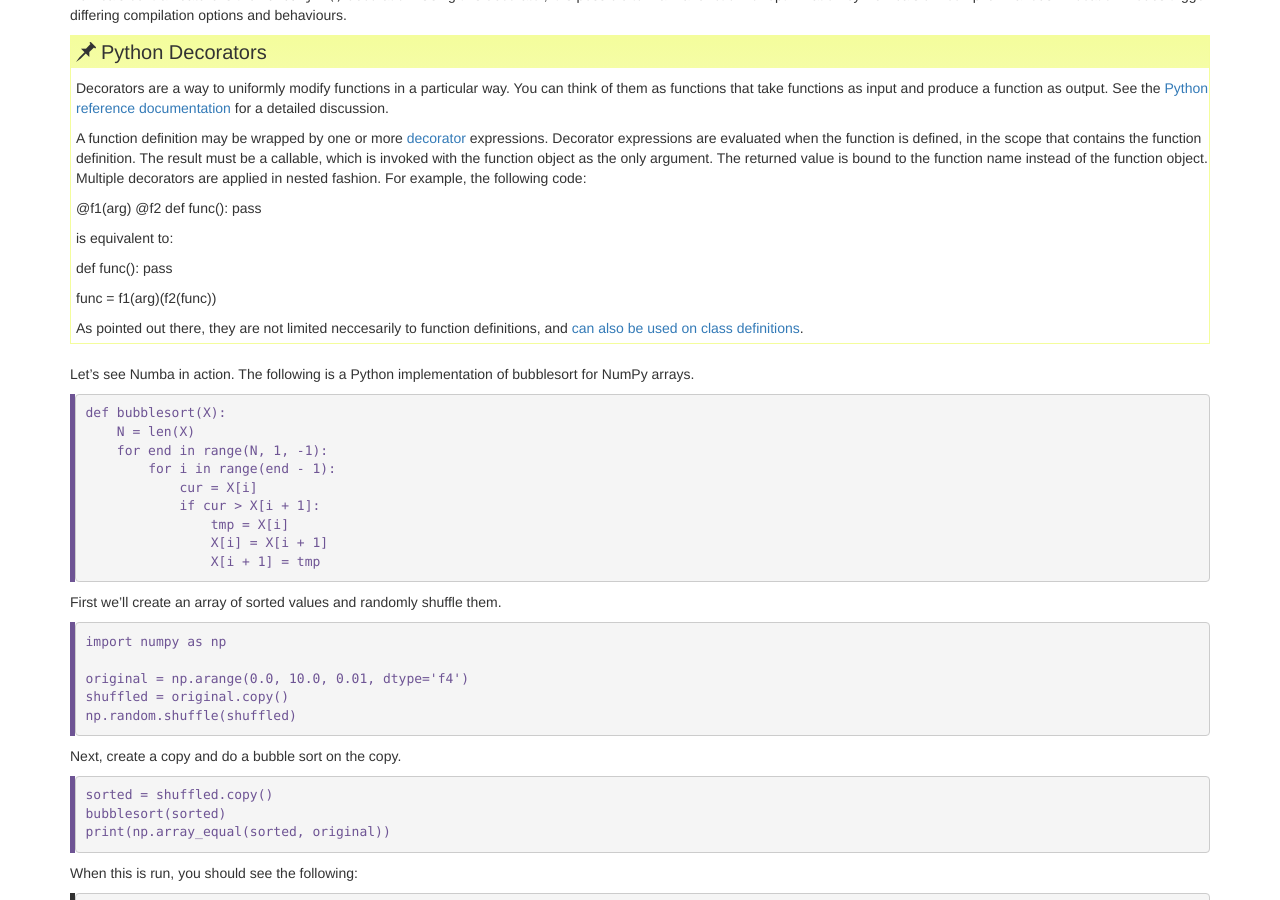
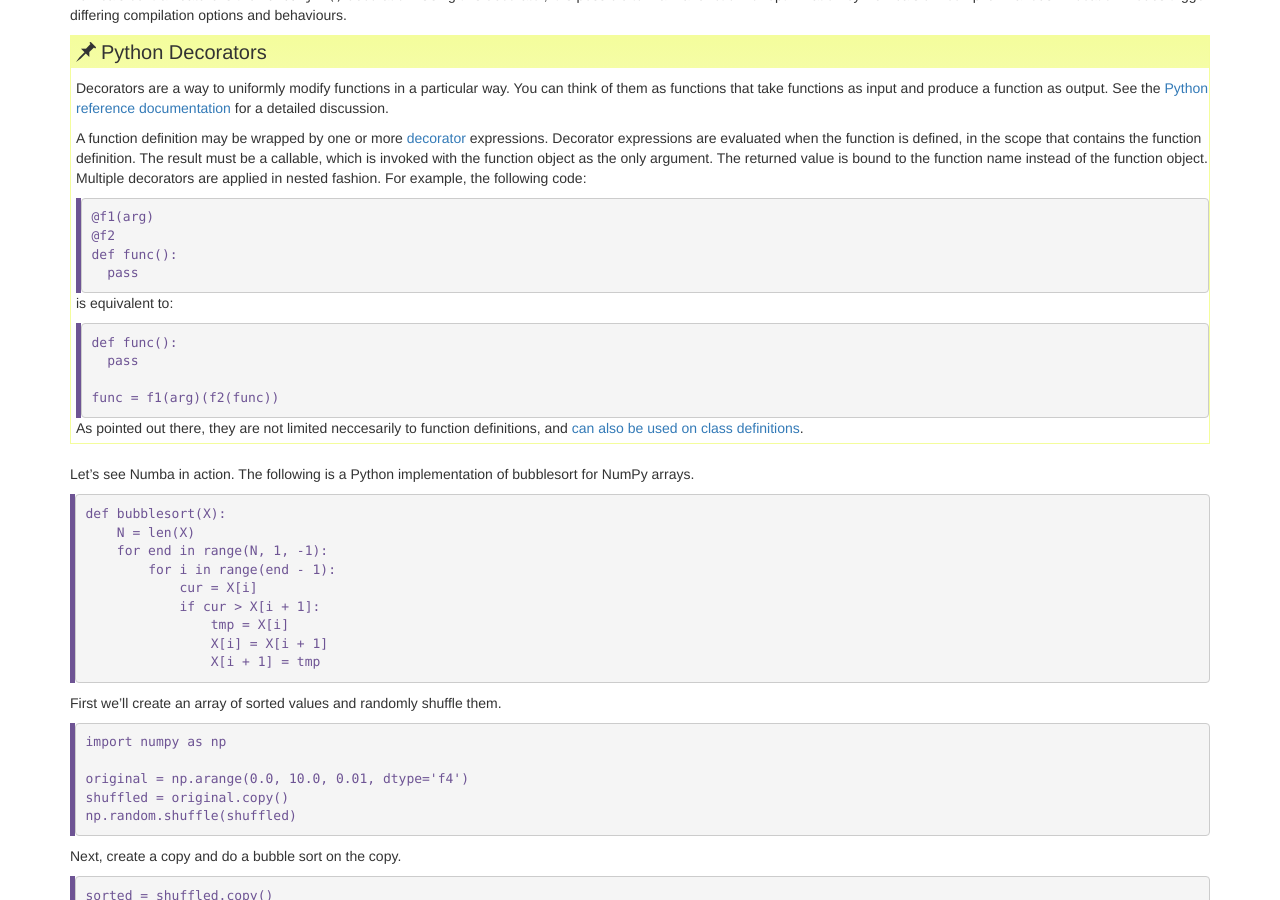
Before and after one commit to nyu-cds/python-numba, a Jekyll site: the page built from _episodes/01-jit.md, in a window 1280 px wide and 900 px high, scrolled down 352 px. Built offline with Jekyll 4.4.1, drawn with Linux system fonts in a browser that asks for light colours.

Commit message:
Updates
Signed-off-by: Greg Watson <g.watson@computer.org>

```diff
--- a/_episodes/01-jit.md
+++ b/_episodes/01-jit.md
@@ -22,14 +22,23 @@
 > which is invoked with the function object as the only argument. The returned value is bound to the function name instead of the function object.
 > Multiple decorators are applied in nested fashion. For example, the following code:
 >
-> @f1(arg) @f2 def func(): pass
+> ~~~
+> @f1(arg)
+> @f2
+> def func():
+>   pass
+> ~~~
+> {: .python}
 >
 > is equivalent to:
 >
+> ~~~
 > def func():
 >   pass
 >
 > func = f1(arg)(f2(func))
+> ~~~
+> {: .python}
 >
 > As pointed out there, they are not limited neccesarily to function definitions, and
 > [can also be used on class definitions](https://docs.python.org/3/reference/compound_stmts.html#class-definitions).
```
Also changed, not shown: index.md (+1 -1 lines).
